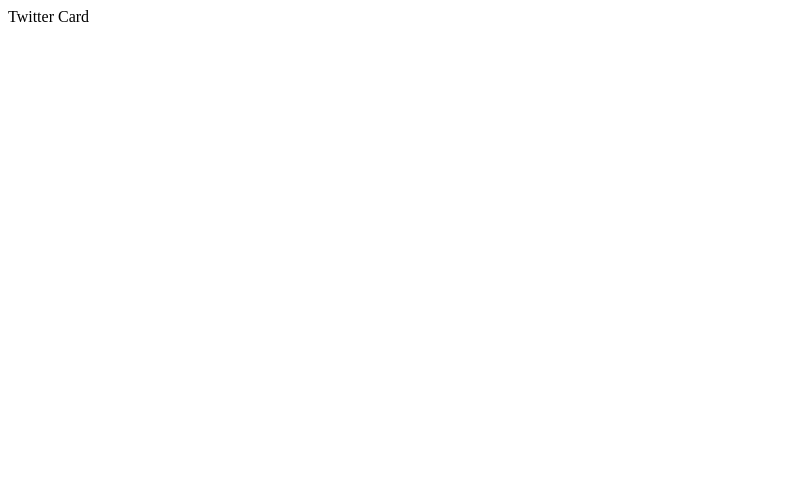
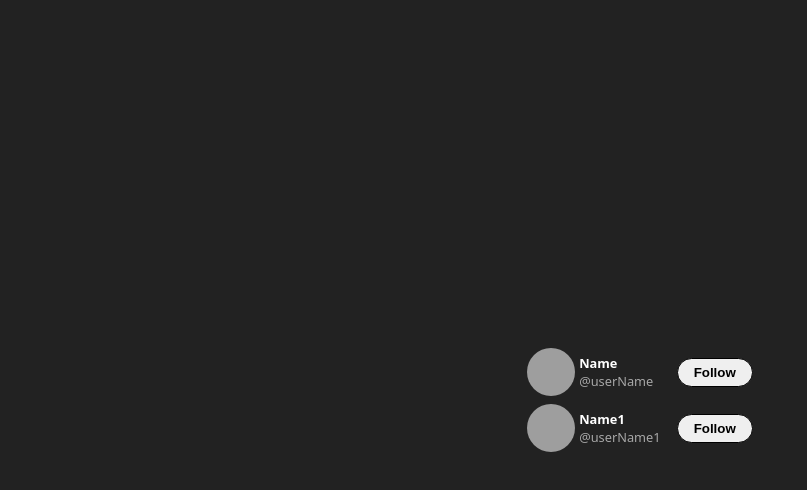
Before and after one commit to jpausa/01-twitter-follow-card, a React (Vite) app: page / in a window 1280 px wide. Shown: the top 490 px of the page, without its empty margins (0-807 px from the left). Built offline with nearby package versions, Linux system fonts and the light colour scheme; grey boxes are pictures that could not be loaded.

Commit message:
creating twitter follow card

```diff
--- /dev/null
+++ b/src/App.css
@@ -0,0 +1,74 @@
+.tw-followCard {
+  display: flex;
+  align-items: center;
+  color: #fff;
+  font-size: 0.8rem;
+  justify-content: space-between;
+}
+
+.tw-followCard-header {
+  display: flex;
+  align-items: center;
+  gap: 4px;
+}
+
+.tw-followCard-info {
+  display: flex;
+  flex-direction: column;
+}
+
+.tw-followCard-infoUserName {
+  opacity: 0.6;
+}
+
+.tw-followCard-avatar {
+  width: 48px;
+  height: 48px;
+  border-radius: 1000px;
+}
+
+.tw-followCard-button {
+  cursor: pointer;
+  margin-left: 16px;
+  border: 0;
+  border-radius: 999px;
+  padding: 6px 16px;
+  font-weight: bold;
+  border: 1px solid #000;
+  transition: 0.3s ease background-color;
+}
+
+.tw-followCard-button:hover {
+  opacity: 0.8;
+}
+
+.tw-followCard-text {
+  display: block;
+}
+
+.tw-followCard-button.is-following {
+  border: 1px solid #bbb;
+  background: transparent;
+  color: #fff;
+  width: 140px;
+}
+
+.tw-followCard-button.is-following:hover {
+  background-color: rgba(255, 0, 0, 0.178);
+  color: red;
+  border: 1px solid red;
+  transition: 0.3s ease all;
+  opacity: 1;
+}
+
+.tw-followCard-button.is-following:hover .tw-followCard-text {
+  display: none;
+}
+
+.tw-followCard-button.is-following:hover .tw-followCard-stopFollow {
+  display: block;
+}
+
+.tw-followCard-stopFollow {
+  display: none;
+}
--- a/src/App.jsx
+++ b/src/App.jsx
@@ -0,0 +1,14 @@
+import "./App.css";
+import { TwitterFollowCard } from "./TwitterFollowCard";
+export function App() {
+  return (
+    <div className="App">
+      <TwitterFollowCard isFollowing username="userName" name="Name" />
+      <TwitterFollowCard
+        isFollowing={false}
+        username="userName1"
+        name="Name1"
+      />
+    </div>
+  );
+}
--- /dev/null
+++ b/src/TwitterFollowCard.jsx
@@ -0,0 +1,20 @@
+export const TwitterFollowCard = ({username, name, isFollowing}) => {
+  return (
+    <article className="tw-followCard">
+      <header className="tw-followCard-header">
+        <img
+          className="tw-followCard-avatar"
+          src={`https://unavatar.io/${username}/`}
+          alt="user avatar"
+        />
+        <div className="tw-followCard-info">
+          <strong>{name}</strong>
+          <span className="tw-followCard-infoUserName">@{username}</span>
+        </div>
+      </header>
+      <aside>
+        <button className="tw-followCard-button">Follow</button>
+      </aside>
+    </article>
+  );
+};
--- /dev/null
+++ b/src/index.css
@@ -0,0 +1,14 @@
+body {
+  margin: 0;
+  background: #222;
+  font-family: system-ui;
+  display: grid;
+  place-content: center;
+  min-height: 100vh;
+}
+
+.App {
+  display: flex;
+  flex-direction: column;
+  gap: 8px;
+}
--- a/src/main.jsx
+++ b/src/main.jsx
@@ -1,6 +1,6 @@
 import React from "react";
 import ReactDOM from "react-dom/client";
+import { App } from "./App";
+import './index.css'
 
-ReactDOM.createRoot(document.getElementById("root")).render(
-  <div>Twitter Card</div>
-);
+ReactDOM.createRoot(document.getElementById("root")).render(<App />);
```
